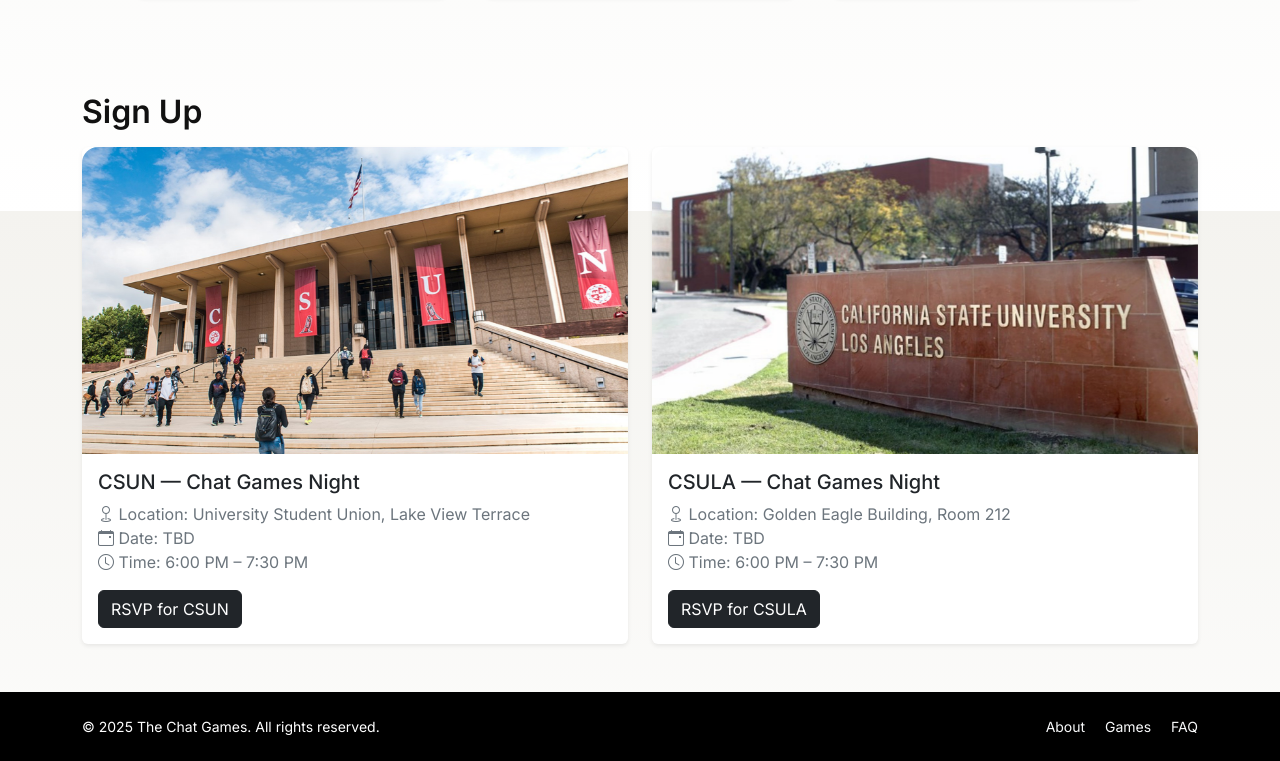
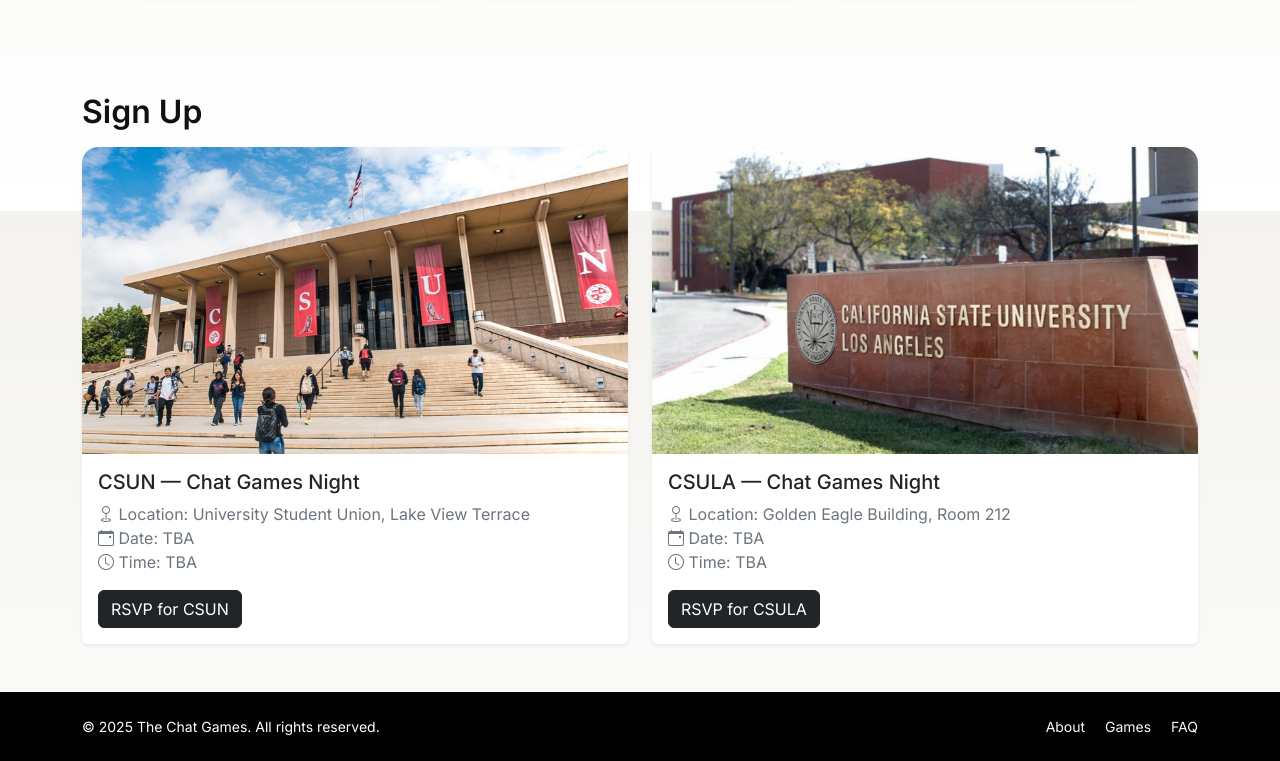
Before and after one commit to mramosr2/the-chat-games-site, a plain HTML site: page index.html in a window 1280 px wide. Shown: the part 2189-2950 px from the top of the page. Drawn offline with nearby package versions, Linux system fonts and the light colour scheme.

Commit message:
minor change

```diff
--- a/index.html
+++ b/index.html
@@ -188,8 +188,8 @@
             <h5 class="card-title mb-2">CSUN — Chat Games Night</h5>
             <ul class="list-unstyled text-secondary mb-3">
               <li><i class="bi bi-geo"></i> Location: University Student Union, Lake View Terrace</li>
-              <li><i class="bi bi-calendar-event"></i> Date: TBD</li>
-              <li><i class="bi bi-clock"></i> Time: 6:00 PM – 7:30 PM</li>
+              <li><i class="bi bi-calendar-event"></i> Date: TBA</li>
+              <li><i class="bi bi-clock"></i> Time: TBA</li>
             </ul>
             <a class="btn btn-dark underline-btn" data-bs-toggle="modal" href="#signupModal" data-event="CSUN">RSVP for CSUN</a>
           </div>
@@ -215,8 +215,8 @@
             <h5 class="card-title mb-2">CSULA — Chat Games Night</h5>
             <ul class="list-unstyled text-secondary mb-3">
               <li><i class="bi bi-geo"></i> Location: Golden Eagle Building, Room 212</li>
-              <li><i class="bi bi-calendar-event"></i> Date: TBD</li>
-              <li><i class="bi bi-clock"></i> Time: 6:00 PM – 7:30 PM</li>
+              <li><i class="bi bi-calendar-event"></i> Date: TBA</li>
+              <li><i class="bi bi-clock"></i> Time: TBA</li>
             </ul>
             <a class="btn btn-dark underline-btn" data-bs-toggle="modal" href="#signupModal" data-event="CSULA">RSVP for CSULA</a>
           </div>
```
